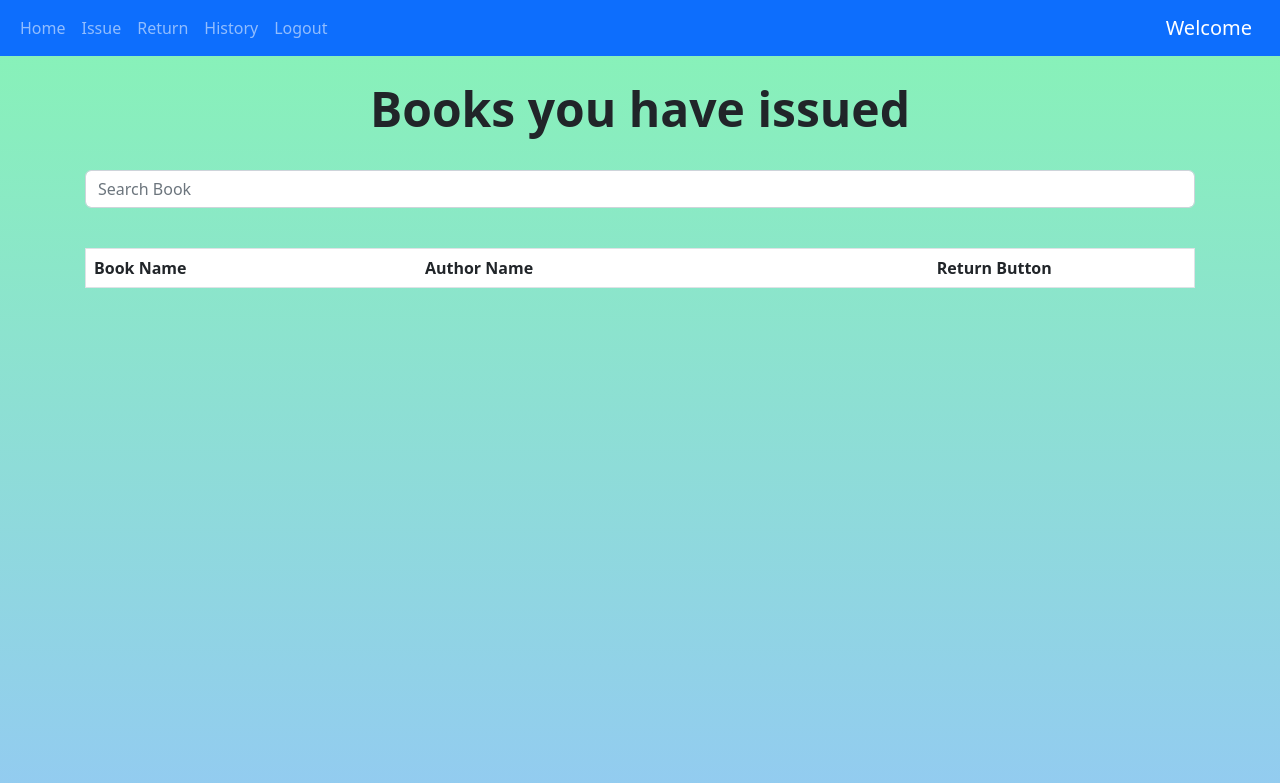
After one commit to ysugiarto-org/library-management-app, a Django app: page /balik in a window 1280 px wide. The commit adds this page. Shown: the top 783 px of the page. Run offline with Django 4.2, Linux system fonts and the light colour scheme; a user stored in the database is signed in; data comes from the database, SQL or seed files in the repository; both versions use the stored data as it was after the commit; lists and menus that the app fills with data are empty.

Commit message:
Add return (#2)
* Update readme

* Add return item

```diff
--- a/libapp/urls.py
+++ b/libapp/urls.py
@@ -8,5 +8,6 @@ urlpatterns = [
     path('login', views.login_user, name="login"),
     path('logout', views.logout_user, name="logout"),
     path('pinjam', views.pinjam, name="pinjam"),
-    path('history', views.history, name="history")
+    path('history', views.history, name="history"),
+    path('balik', views.balik, name="balik")
 ]
--- a/libapp/views.py
+++ b/libapp/views.py
@@ -4,7 +4,8 @@ from django.contrib.auth import authenticate, login, logout
 from django.contrib import messages
 from django.contrib.auth.decorators import login_required
 from django.core.paginator import Paginator
-from django.urls import reverse
+from django.db.models import Q
+from datetime import date
 from .models import Book, Peminjaman
 
 # Create your views here.
@@ -105,3 +106,29 @@ def history(request):
     show_data_final = paginator.get_page(page_number)
 
     return render(request, "libapp/history.html", {"books": show_data_final})
+
+@login_required(login_url="login")
+def balik(request):
+    if request.method == "POST":
+        book_id = request.POST["book_id"]
+        current_book = Book.objects.get(id=book_id)
+
+        book = Book.objects.filter(id=book_id)
+        book.update(quantity=book[0].quantity + 1)
+
+        # return books
+        issue_item = Peminjaman.objects.filter(
+            user_id = request.user,
+            book_id = current_book,
+            tgl_kembali__isnull = True
+        )
+        issue_item.update(tgl_kembali = date.today())
+        messages.success(request, "Book returned successfully.")
+
+    my_items = Peminjaman.objects.filter(
+        user_id = request.user,
+        tgl_kembali__isnull=True
+    ).values_list("book_id")
+    books = Book.objects.exclude(~Q(id__in=my_items))
+
+    return render(request, "libapp/return_item.html", {"books": books})
--- a/templates/_partials/base.html
+++ b/templates/_partials/base.html
@@ -47,7 +47,7 @@
                        <a class="nav-link" href={% url "pinjam" %}>Issue</a>
                    </li>
                    <li class="nav-item">
-                       <a class="nav-link" href="return_item">Return</a>
+                       <a class="nav-link" href={% url "balik" %}>Return</a>
                    </li>
                    <li class="nav-item">
                        <a class="nav-link" href={% url "history" %}>History</a>
--- /dev/null
+++ b/templates/libapp/return_item.html
@@ -0,0 +1,107 @@
+<script src="https://ajax.googleapis.com/ajax/libs/jquery/3.4.1/jquery.min.js"></script>
+{% extends '_partials/base.html' %} {% block content %} {% for message in messages %}
+<div class="alert alert-{{message.tags}} rounded-0" role="alert">
+ {{message}}
+</div>
+{% endfor %}
+<center>
+ <br />
+ <h1 class="display-5 fw-bold">Books you have issued</h1>
+ <br />
+ <div class="input-group container">
+   <input
+     id="search"
+     type="search"
+     class="form-control rounded"
+     placeholder="Search Book"
+     aria-label="Search"
+     aria-describedby="search-addon"
+   />
+ </div>
+</center>
+<br />
+<div class="container">
+ <table class="table">
+   <thead class="thead-dark">
+     <tr>
+       <th scope="col">Book Name</th>
+       <th scope="col">Author Name</th>
+       <th scope="col">
+         <center>Return Button</center>
+       </th>
+     </tr>
+   </thead>
+   <tbody id="table_data">
+     {% for book in books %}
+     <tr>
+       <td>{{book.title}}</td>
+       <td>{{book.author}}</td>
+       <td>
+         <center>
+           <form action="balik" method="post">
+             {% csrf_token %}
+             <input type="hidden" name="book_id" value="{{book.id}}" />
+             <button type="submit" class="btn btn-outline-success btn-sm">
+               Return
+             </button>
+           </form>
+         </center>
+       </td>
+     </tr>
+     {% endfor %}
+   </tbody>
+ </table>
+</div>
+<script>
+ $(document).ready(function () {
+   $("#search").on("keyup", function () {
+     var value = $(this).val().toLowerCase();
+     $("#table_data tr").filter(function () {
+       $(this).toggle($(this).text().toLowerCase().indexOf(value) > -1);
+     });
+   });
+ });
+</script>
+<style>
+ table {
+   border-collapse: collapse;
+   border-spacing: 0;
+   border-radius: 10px;
+   width: 100%;
+   border: 1px solid #ddd;
+ }
+
+ th,
+ td {
+   text-align: left;
+   padding: 16px;
+ }
+
+ tr:nth-child(even) {
+   background-color: #f2f2f2;
+ }
+
+ tr:nth-child(odd) {
+   background-color: #ffffff;
+ }
+
+ .container {
+   width: 100%;
+   padding-right: 15px;
+   padding-left: 15px;
+   margin-right: auto;
+   margin-left: auto;
+ }
+
+ .input-group {
+   width: 100%;
+   margin-bottom: 1rem;
+ }
+
+ body {
+   background: linear-gradient(#87f4b5, #93cbf1);
+   background-attachment: fixed;
+   background-repeat: no-repeat;
+ }
+</style>
+{% endblock %}
```
Also changed, not shown: db.sqlite3.
